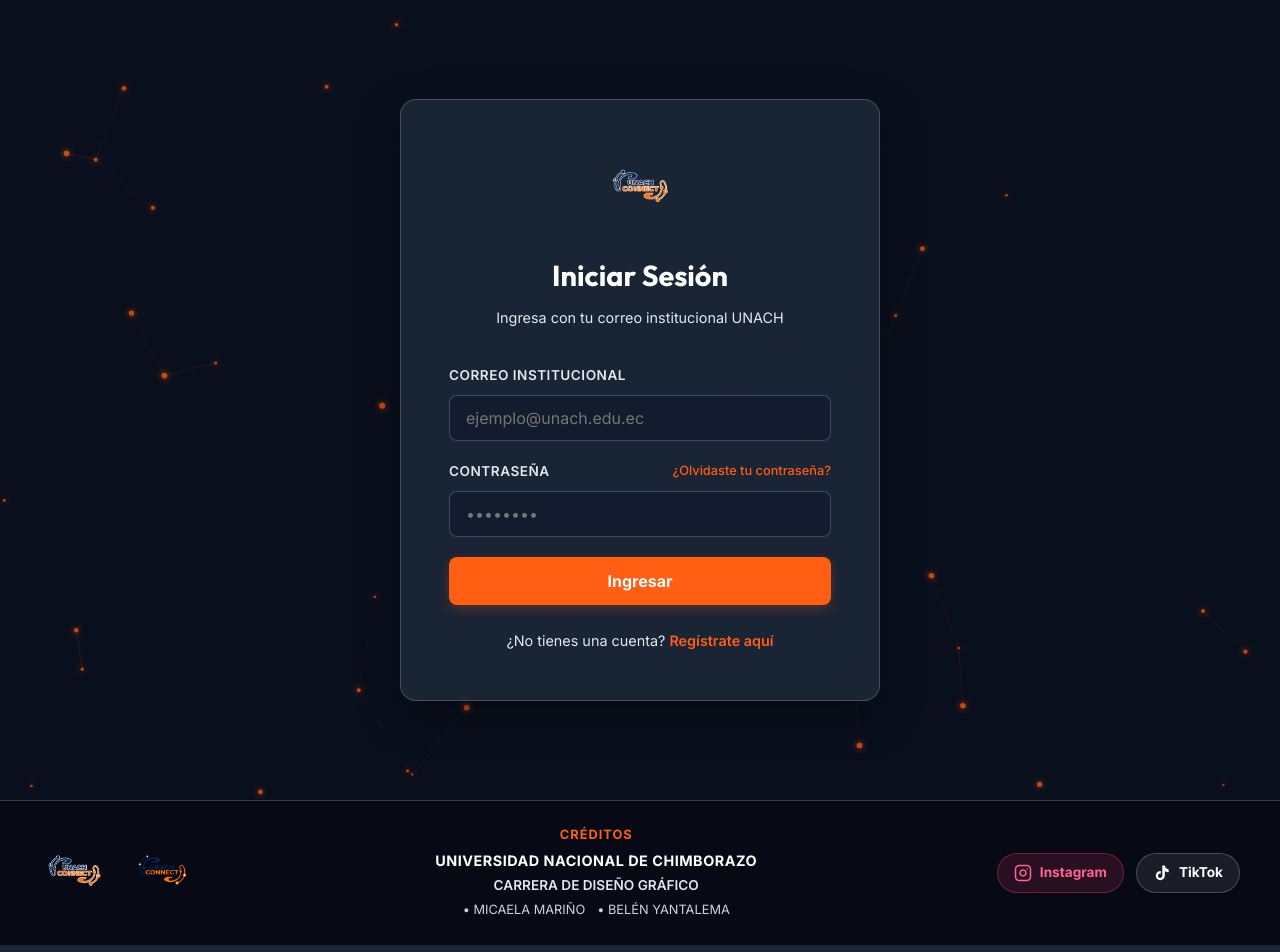
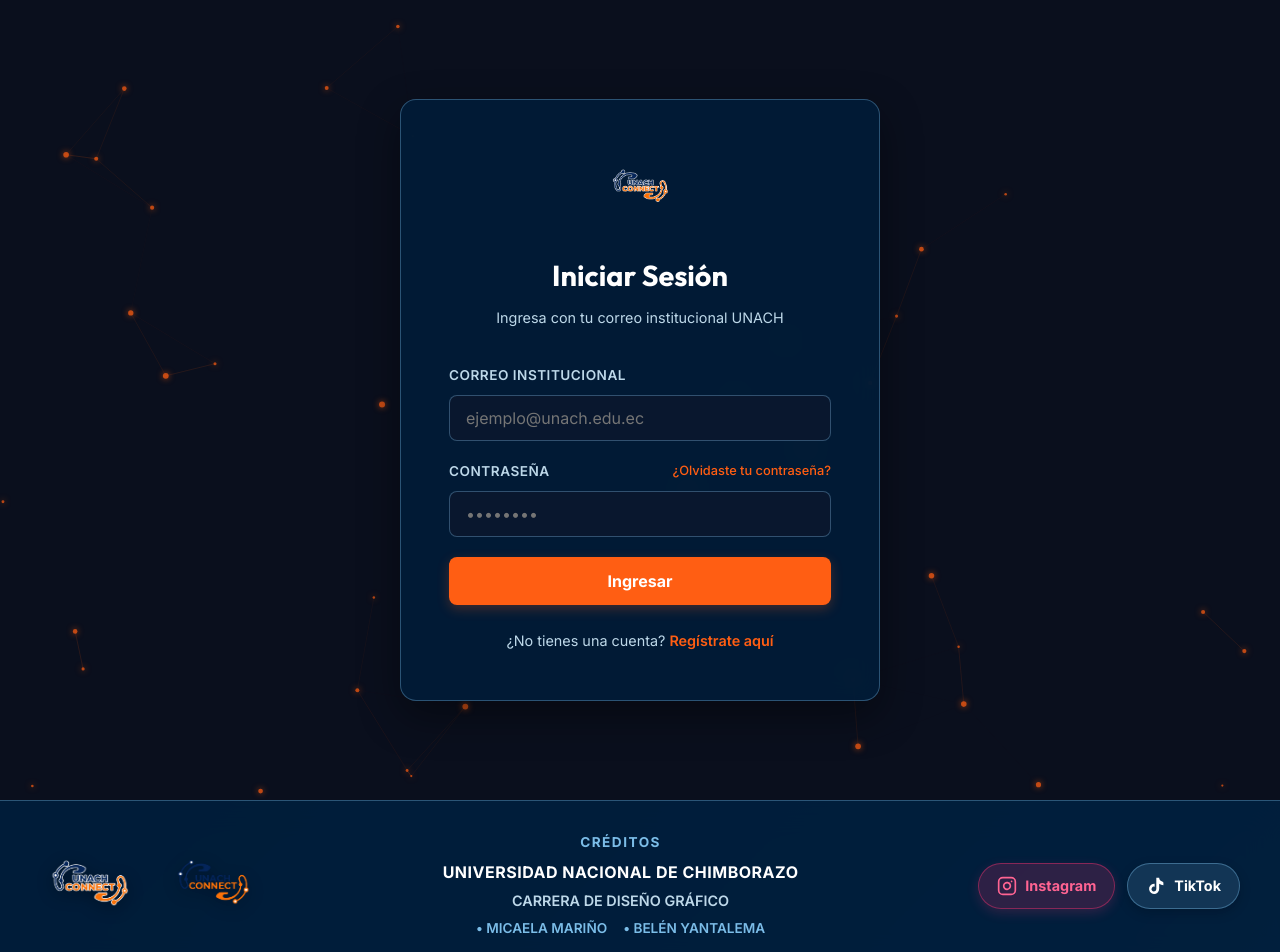
Before and after one commit to JCMACROO/unach-conect, a React app in the folder frontend/: page /login in a window 1280 px wide. Shown: the top 952 px of the page. Built offline with nearby package versions, Linux system fonts and the light colour scheme; the HTML template or start-up script is replaced by a standard one.

Commit message:
Style: Aumento masivo de tamaño de logos (header 125px, footer 110px) y aplicacion de paleta azul oceanica (#7BBDE8, #001D39, #0A4174)

```diff
--- a/frontend/src/components/Footer.jsx
+++ b/frontend/src/components/Footer.jsx
@@ -9,9 +9,9 @@
     <footer
       style={{
         width: '100%',
-        backgroundColor: 'rgba(7, 10, 20, 0.96)',
-        borderTop: '1px solid var(--glass-border)',
-        padding: '24px 20px',
+        backgroundColor: 'rgba(0, 29, 57, 0.95)',
+        borderTop: '1px solid rgba(123, 189, 232, 0.35)',
+        padding: '30px 20px',
         marginTop: 'auto',
         backdropFilter: 'blur(16px)',
         zIndex: 10
@@ -28,32 +28,32 @@
           gap: '24px'
         }}
       >
-        {/* Logos Oficiales */}
-        <div style={{ display: 'flex', alignItems: 'center', gap: '20px' }}>
+        {/* Logos Oficiales con tamaño grande */}
+        <div style={{ display: 'flex', alignItems: 'center', gap: '24px' }}>
           <img
             src={logoNegativo}
             alt="UNACH-Connect Logo Negativo"
-            style={{ height: '75px', width: 'auto', objectFit: 'contain' }}
+            style={{ height: '110px', width: 'auto', objectFit: 'contain', filter: 'drop-shadow(0 4px 8px rgba(0,0,0,0.4))' }}
           />
           <img
             src={logoPositivo}
             alt="UNACH-Connect Logo Positivo"
-            style={{ height: '75px', width: 'auto', objectFit: 'contain' }}
+            style={{ height: '110px', width: 'auto', objectFit: 'contain', filter: 'drop-shadow(0 4px 8px rgba(0,0,0,0.4))' }}
           />
         </div>
 
-        {/* Sección de Créditos */}
-        <div style={{ textAlign: 'center', flex: '1', minWidth: '260px' }}>
-          <div style={{ fontSize: '0.8rem', fontWeight: '800', color: 'var(--primary)', letterSpacing: '1px', textTransform: 'uppercase', marginBottom: '4px' }}>
+        {/* Sección de Créditos con paleta #7BBDE8 y #BDD8E9 */}
+        <div style={{ textAlign: 'center', flex: '1', minWidth: '280px' }}>
+          <div style={{ fontSize: '0.85rem', fontWeight: '800', color: '#7BBDE8', letterSpacing: '1.5px', textTransform: 'uppercase', marginBottom: '6px' }}>
             CRÉDITOS
           </div>
-          <div style={{ color: '#FFFFFF', fontSize: '0.9rem', fontWeight: '700', letterSpacing: '0.5px' }}>
+          <div style={{ color: '#FFFFFF', fontSize: '1rem', fontWeight: '800', letterSpacing: '0.5px' }}>
             UNIVERSIDAD NACIONAL DE CHIMBORAZO
           </div>
-          <div style={{ color: 'var(--text-secondary)', fontSize: '0.85rem', fontWeight: '600', marginTop: '2px' }}>
+          <div style={{ color: '#BDD8E9', fontSize: '0.9rem', fontWeight: '600', marginTop: '3px' }}>
             CARRERA DE DISEÑO GRÁFICO
           </div>
-          <div style={{ color: '#CBD5E1', fontSize: '0.8rem', marginTop: '4px', display: 'flex', justifyContent: 'center', gap: '12px', flexWrap: 'wrap' }}>
+          <div style={{ color: '#7BBDE8', fontSize: '0.85rem', fontWeight: '600', marginTop: '6px', display: 'flex', justifyContent: 'center', gap: '16px', flexWrap: 'wrap' }}>
             <span>• MICAELA MARIÑO</span>
             <span>• BELÉN YANTALEMA</span>
           </div>
@@ -69,26 +69,27 @@
               display: 'inline-flex',
               alignItems: 'center',
               gap: '8px',
-              backgroundColor: 'rgba(225, 48, 108, 0.15)',
-              border: '1px solid rgba(225, 48, 108, 0.4)',
+              backgroundColor: 'rgba(225, 48, 108, 0.2)',
+              border: '1px solid rgba(225, 48, 108, 0.5)',
               color: '#FF6492',
-              padding: '8px 16px',
-              borderRadius: '20px',
-              fontSize: '0.85rem',
+              padding: '10px 18px',
+              borderRadius: '24px',
+              fontSize: '0.9rem',
               fontWeight: '700',
               textDecoration: 'none',
-              transition: 'all 0.2s ease'
+              transition: 'all 0.2s ease',
+              boxShadow: '0 4px 12px rgba(225, 48, 108, 0.2)'
             }}
             onMouseOver={(e) => {
-              e.currentTarget.style.backgroundColor = 'rgba(225, 48, 108, 0.3)';
+              e.currentTarget.style.backgroundColor = 'rgba(225, 48, 108, 0.4)';
               e.currentTarget.style.transform = 'translateY(-2px)';
             }}
             onMouseOut={(e) => {
-              e.currentTarget.style.backgroundColor = 'rgba(225, 48, 108, 0.15)';
+              e.currentTarget.style.backgroundColor = 'rgba(225, 48, 108, 0.2)';
               e.currentTarget.style.transform = 'translateY(0)';
             }}
           >
-            <svg width="18" height="18" viewBox="0 0 24 24" fill="none" stroke="currentColor" strokeWidth="2" strokeLinecap="round" strokeLinejoin="round">
+            <svg width="20" height="20" viewBox="0 0 24 24" fill="none" stroke="currentColor" strokeWidth="2" strokeLinecap="round" strokeLinejoin="round">
               <rect x="2" y="2" width="20" height="20" rx="5" ry="5"></rect>
               <path d="M16 11.37A4 4 0 1 1 12.63 8 4 4 0 0 1 16 11.37z"></path>
               <line x1="17.5" y1="6.5" x2="17.51" y2="6.5"></line>
@@ -104,26 +105,27 @@
               display: 'inline-flex',
               alignItems: 'center',
               gap: '8px',
-              backgroundColor: 'rgba(255, 255, 255, 0.08)',
-              border: '1px solid rgba(255, 255, 255, 0.2)',
+              backgroundColor: 'rgba(123, 189, 232, 0.15)',
+              border: '1px solid rgba(123, 189, 232, 0.4)',
               color: '#FFFFFF',
-              padding: '8px 16px',
-              borderRadius: '20px',
-              fontSize: '0.85rem',
+              padding: '10px 18px',
+              borderRadius: '24px',
+              fontSize: '0.9rem',
               fontWeight: '700',
               textDecoration: 'none',
-              transition: 'all 0.2s ease'
+              transition: 'all 0.2s ease',
+              boxShadow: '0 4px 12px rgba(0, 0, 0, 0.2)'
             }}
             onMouseOver={(e) => {
-              e.currentTarget.style.backgroundColor = 'rgba(255, 255, 255, 0.18)';
+              e.currentTarget.style.backgroundColor = 'rgba(123, 189, 232, 0.3)';
               e.currentTarget.style.transform = 'translateY(-2px)';
             }}
             onMouseOut={(e) => {
-              e.currentTarget.style.backgroundColor = 'rgba(255, 255, 255, 0.08)';
+              e.currentTarget.style.backgroundColor = 'rgba(123, 189, 232, 0.15)';
               e.currentTarget.style.transform = 'translateY(0)';
             }}
           >
-            <svg width="18" height="18" viewBox="0 0 24 24" fill="currentColor">
+            <svg width="20" height="20" viewBox="0 0 24 24" fill="currentColor">
               <path d="M19.589 6.686a4.793 4.793 0 0 1-3.77-4.245V2h-3.445v13.672a2.896 2.896 0 0 1-5.201 1.743l-.002-.001.002.001a2.895 2.895 0 0 1 3.183-4.51v-3.5a6.329 6.329 0 0 0-5.394 2.164 6.337 6.337 0 0 0 1.258 8.877 6.328 6.328 0 0 0 7.828-.621 6.334 6.334 0 0 0 1.769-4.435V9.406a8.211 8.211 0 0 0 5.07 1.724V7.684a4.82 4.82 0 0 1-1.308-1.002z"/>
             </svg>
             <span>TikTok</span>
--- a/frontend/src/index.css
+++ b/frontend/src/index.css
@@ -1,15 +1,18 @@
 @import url('https://fonts.googleapis.com/css2?family=Inter:wght@300;400;500;600;700&family=Outfit:wght@400;500;600;700;800&display=swap');
 
 :root {
-  --bg-dark: #1C2536;
+  --bg-dark: #0A4174;
+  --bg-navy: #001D39;
   --primary: #FF5E13;
   --primary-hover: #e04f0d;
-  --glass-surface: rgba(28, 38, 56, 0.92);
-  --glass-border: rgba(255, 255, 255, 0.20);
-  --glass-glow: rgba(255, 94, 19, 0.15);
+  --accent-sky: #7BBDE8;
+  --accent-teal: #4E8EA2;
+  --glass-surface: rgba(0, 29, 57, 0.88);
+  --glass-border: rgba(123, 189, 232, 0.35);
+  --glass-glow: rgba(123, 189, 232, 0.20);
   --text-primary: #FFFFFF;
-  --text-secondary: #E2E8F0;
-  --text-muted: #94A3B8;
+  --text-secondary: #BDD8E9;
+  --text-muted: #6EA2B3;
   --success: #10B981;
   --error: #EF4444;
   --warning: #F59E0B;
@@ -25,7 +28,9 @@
 }
 
 body {
-  background-color: var(--bg-dark);
+  background: #001D39;
+  background: linear-gradient(135deg, #001D39 0%, #0A4174 55%, #49769F 100%);
+  background-attachment: fixed;
   color: var(--text-primary);
   font-family: var(--font-body);
   font-size: 16px;
@@ -53,8 +58,8 @@
 }
 
 .landing-header {
-  min-height: 95px;
-  padding: 10px 0;
+  min-height: 140px;
+  padding: 15px 0;
   display: flex;
   align-items: center;
   justify-content: space-between;
@@ -74,9 +79,16 @@
 }
 
 .brand-logo {
-  height: 80px;
+  height: 125px;
+  max-height: 130px;
   width: auto;
   object-fit: contain;
+  filter: drop-shadow(0 6px 12px rgba(0, 0, 0, 0.4));
+  transition: transform 0.2 ease;
+}
+
+.brand-logo:hover {
+  transform: scale(1.04);
 }
 
 .brand-title {
@@ -273,6 +285,12 @@
 }
 
 @media (max-width: 768px) {
+  .landing-header {
+    min-height: 110px;
+  }
+  .brand-logo {
+    height: 95px;
+  }
   .grid-testimonials {
     grid-template-columns: 1fr;
   }
```
